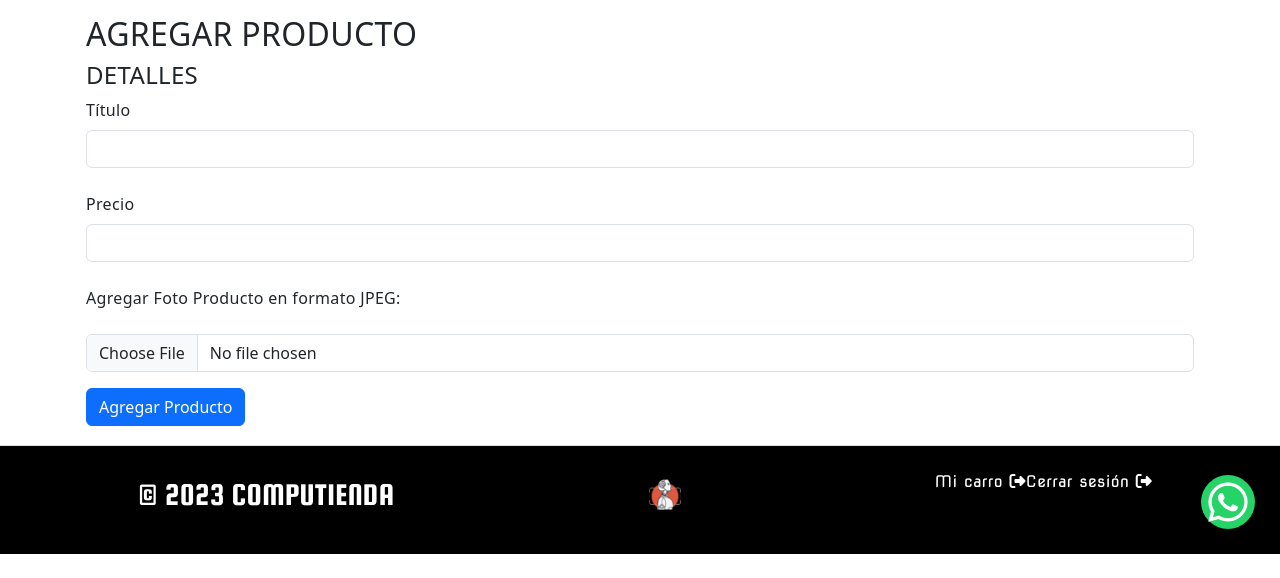
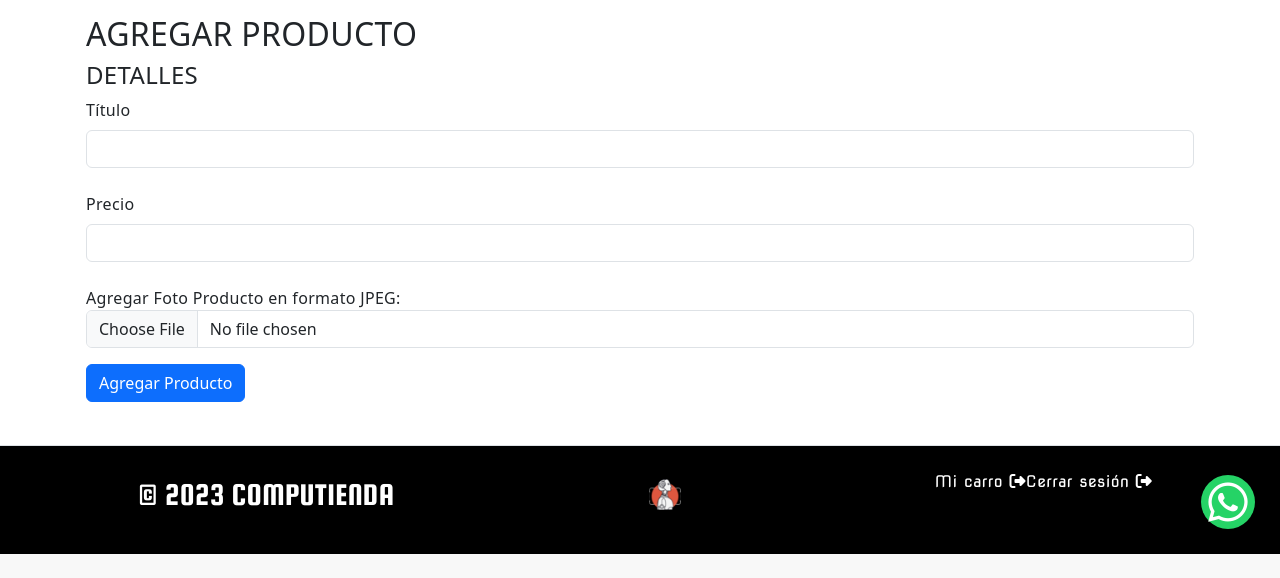
Before and after one commit to lualzugaray/Computienda, a PHP site: page /Computienda/ABM/index.php in a window 1280 px wide. Shown: the part 753-1331 px from the top of the page. After the commit the page ends 1307 px from the top, so only its background shows below. Run offline with PHP 8.4, Linux system fonts and the light colour scheme; the visitor is signed in with stand-in values (Sample User, id 1); data comes from the database, SQL or seed files in the repository; data that the repository does not hold is empty; some libraries are stand-ins or nearby versions.

Commit message:
Add files via upload

```diff
--- a/computienda/ABM/index.php
+++ b/computienda/ABM/index.php
@@ -60,7 +60,7 @@ if (mysqli_connect('localhost', 'root', '', 'computienda_web')) {
 }
 ?>
 
-<div class="formulario container p-3">
+<div class="formulario container p-3" id="agregar_producto">
     <h2><span>AGREGAR PRODUCTO<span></h2>
     <h4>DETALLES</h4>
     <form action="altaProducto.php" method="post" enctype="multipart/form-data">
@@ -73,7 +73,7 @@ if (mysqli_connect('localhost', 'root', '', 'computienda_web')) {
                     <input id="precio" type="num" class="form-control" name="precio"><br>
         </div>
         <div class="form-group">
-            <label for="archivo">Agregar Foto Producto en formato JPEG:</label><br><br>
+            <label for="archivo">Agregar Foto Producto en formato JPEG:</label><br>
             <input accept=".jpeg,.png" type="file" class="form-control" name="foto" id="archivo" required />
         </div>
         <div class="form-group py-3">
```
